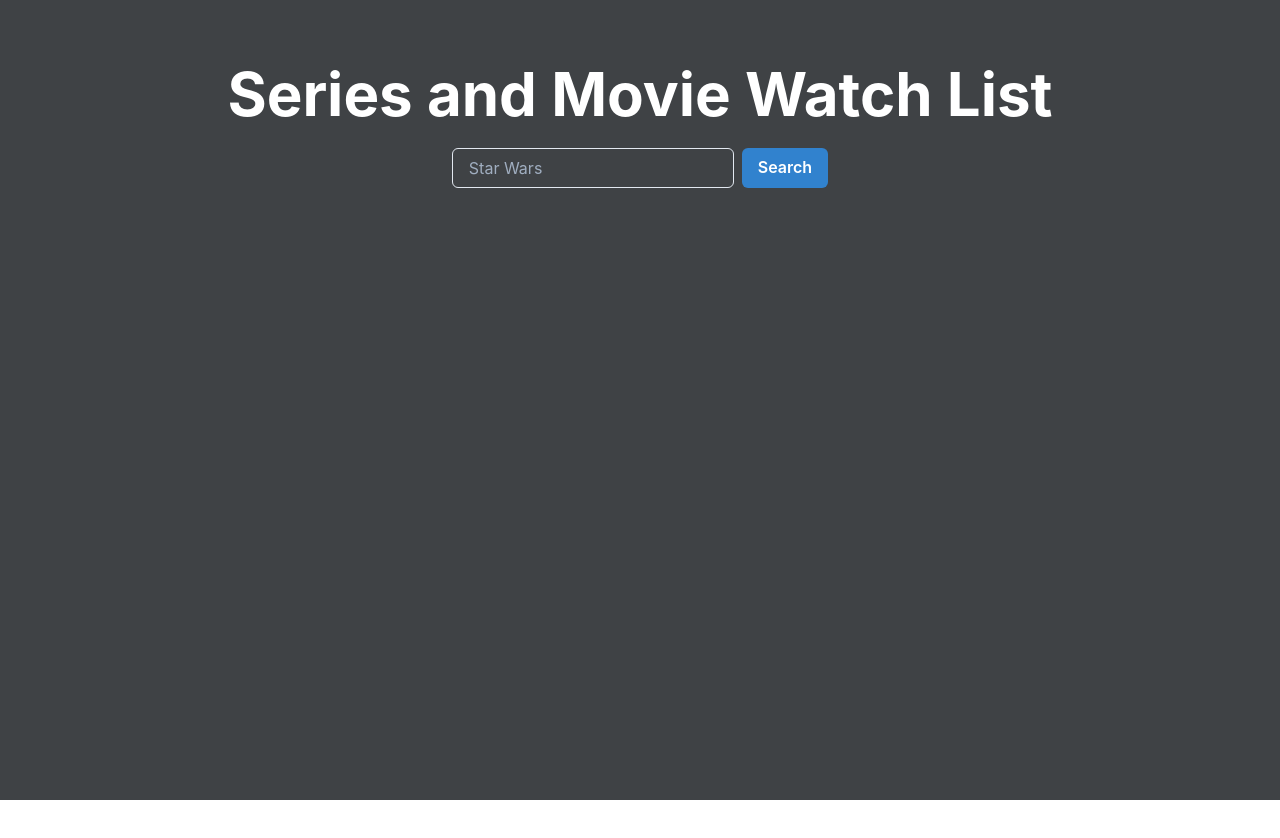
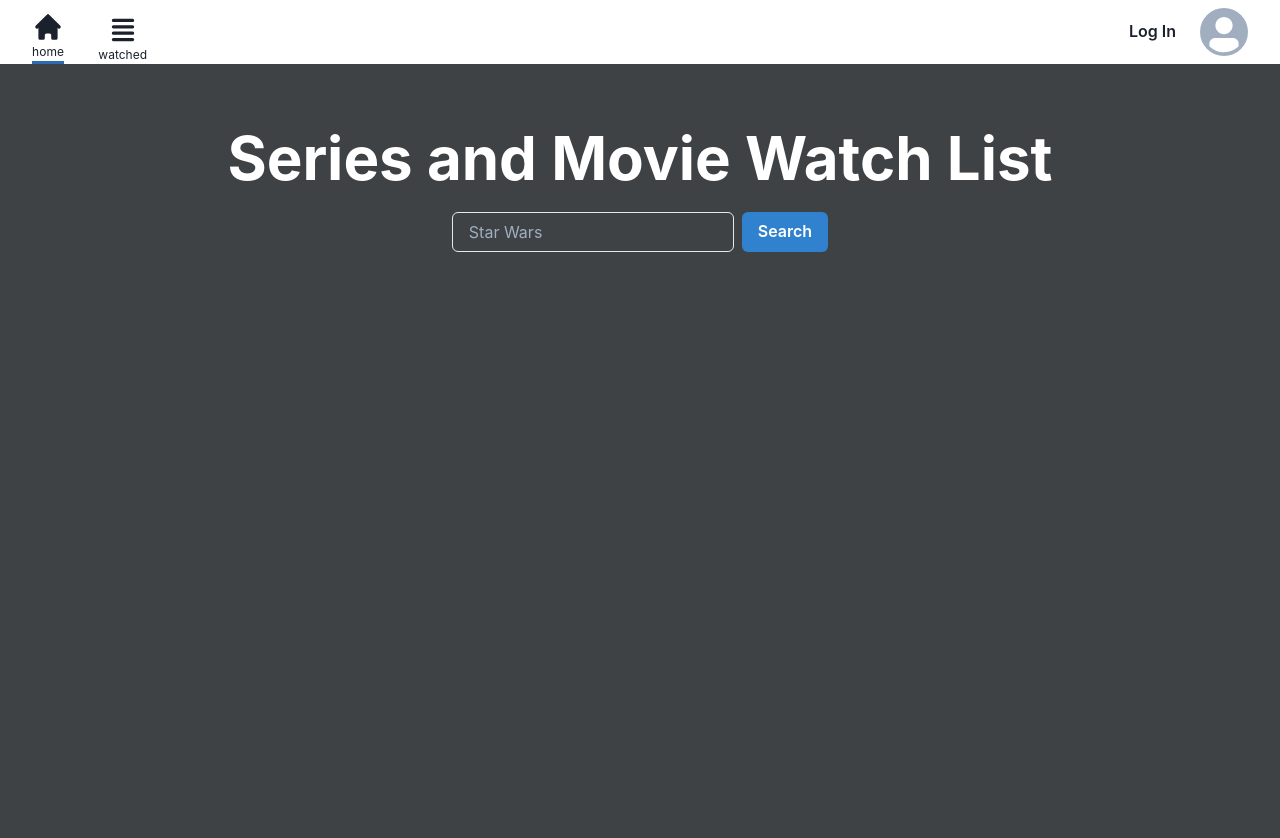
Before and after one commit to aandrade1980/series-movie-watch-list, a Next.js app: page / in a window 1280 px wide. Shown: the top 838 px of the page. Before the commit the page ends 800 px from the top, so only its background shows below. Built offline with nearby package versions, Linux system fonts and the light colour scheme; no server answers.

Commit message:
Added next-auth logic

```diff
--- /dev/null
+++ b/components/Header.jsx
@@ -0,0 +1,77 @@
+import Link from 'next/link';
+import { useRouter } from 'next/router';
+import { signIn, signOut, useSession } from 'next-auth/client';
+import { Avatar, Button, Flex, Text } from '@chakra-ui/react';
+
+import styles from '@/styles/Home.module.css';
+
+export default function Header() {
+  const [session] = useSession();
+  const router = useRouter();
+  const { asPath } = router;
+
+  const handleClick = () => (session ? signOut() : signIn('google'));
+
+  return (
+    <Flex h="4rem" alignItems="center" justifyContent="space-between" px="2rem">
+      <Flex
+        alignItems="flex-end"
+        justifyContent="space-between"
+        width="115px"
+        h="100%"
+        fontSize="sm"
+      >
+        <Link href="/">
+          <Flex
+            flexDir="column"
+            alignItems="center"
+            cursor="pointer"
+            _hover={{ textDecor: 'underline' }}
+            borderBottom={asPath === '/' ? '3px solid #2B6CB0' : ''}
+          >
+            <svg
+              xmlns="http://www.w3.org/2000/svg"
+              className={styles.header_icons}
+              viewBox="0 0 20 20"
+              fill="currentColor"
+            >
+              <path d="M10.707 2.293a1 1 0 00-1.414 0l-7 7a1 1 0 001.414 1.414L4 10.414V17a1 1 0 001 1h2a1 1 0 001-1v-2a1 1 0 011-1h2a1 1 0 011 1v2a1 1 0 001 1h2a1 1 0 001-1v-6.586l.293.293a1 1 0 001.414-1.414l-7-7z" />
+            </svg>
+            <Text fontSize="xs" _hover={{ textDecor: 'underline' }}>
+              home
+            </Text>
+          </Flex>
+        </Link>
+        <Link href="/watched">
+          <Flex
+            flexDir="column"
+            alignItems="center"
+            cursor="pointer"
+            _hover={{ textDecor: 'underline' }}
+            borderBottom={asPath === '/watched' ? '2px solid #2B6CB0' : ''}
+          >
+            <svg
+              xmlns="http://www.w3.org/2000/svg"
+              className={styles.header_icons}
+              viewBox="0 0 20 20"
+              fill="currentColor"
+            >
+              <path
+                fillRule="evenodd"
+                d="M3 4a1 1 0 011-1h12a1 1 0 110 2H4a1 1 0 01-1-1zm0 4a1 1 0 011-1h12a1 1 0 110 2H4a1 1 0 01-1-1zm0 4a1 1 0 011-1h12a1 1 0 110 2H4a1 1 0 01-1-1zm0 4a1 1 0 011-1h12a1 1 0 110 2H4a1 1 0 01-1-1z"
+                clipRule="evenodd"
+              />
+            </svg>
+            <Text fontSize="xs">watched</Text>
+          </Flex>
+        </Link>
+      </Flex>
+      <Flex alignItems="center">
+        <Button variant="ghost" mr={2} onClick={handleClick}>
+          {session ? 'Log Out' : 'Log In'}
+        </Button>
+        <Avatar size="md" src={session?.user?.image} />
+      </Flex>
+    </Flex>
+  );
+}
--- a/package.json
+++ b/package.json
@@ -14,6 +14,7 @@
     "framer-motion": "^4",
     "mongoose": "^5.12.12",
     "next": "10.2.3",
+    "next-auth": "^3.25.0",
     "react": "17.0.2",
     "react-dom": "17.0.2",
     "react-hook-form": "^7.6.10",
--- a/pages/_app.js
+++ b/pages/_app.js
@@ -3,6 +3,8 @@ import { QueryClient, QueryClientProvider } from 'react-query';
 import { ReactQueryDevtools } from 'react-query/devtools';
 import { Hydrate } from 'react-query/hydration';
 import { ChakraProvider } from '@chakra-ui/react';
+import { Provider } from 'next-auth/client';
+import Header from '@/components/Header';
 
 function MyApp({ Component, pageProps }) {
   const queryClientRef = React.useRef();
@@ -11,14 +13,17 @@ function MyApp({ Component, pageProps }) {
   }
 
   return (
+    <Provider session={pageProps.session}>
       <QueryClientProvider client={queryClientRef.current}>
         <Hydrate state={pageProps.dehydratedState}>
           <ChakraProvider>
+            <Header />
             <Component {...pageProps} />
             <ReactQueryDevtools initialIsOpen={false} />
           </ChakraProvider>
         </Hydrate>
       </QueryClientProvider>
+    </Provider>
   );
 }
 
--- a/styles/Home.module.css
+++ b/styles/Home.module.css
@@ -51,3 +51,7 @@
 .watched_button:active {
   transform: scale(0.95);
 }
+
+.header_icons {
+  width: 32px;
+}
```
Also changed, not shown: pages/api/auth/[...nextauth].js (added, +11 -0 lines), 1 other file (tests, documents, lock files or other folders). Lines whose indentation alone changed are shown as unchanged.
